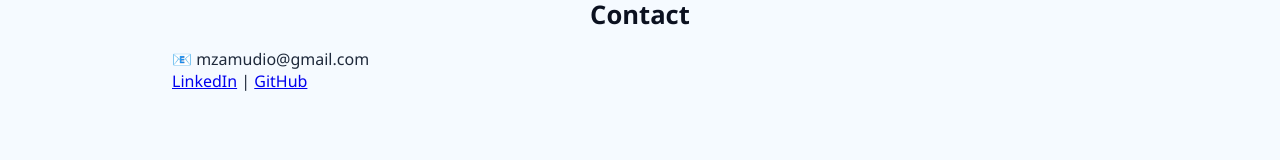
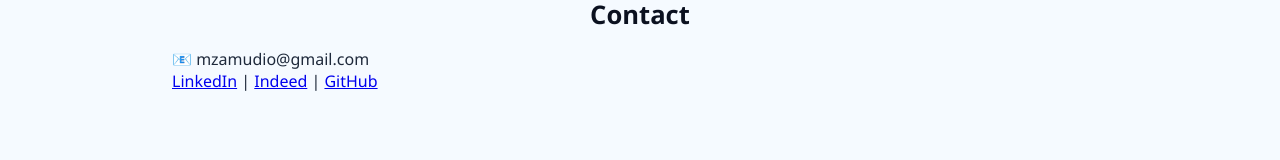
Before and after one commit to mfzamudio/mfzamudio.github.io, a plain HTML site: page index.html in a window 1280 px wide. Shown: the part 2022-2182 px from the top of the page. Drawn offline with Linux system fonts and the light colour scheme.

Commit message:
Update index.html

```diff
--- a/index.html
+++ b/index.html
@@ -121,6 +121,7 @@
       <p>📧 mzamudio@gmail.com</p>
       <p>
         <a href="https://linkedin.com/in/mzamudio" target="_blank">LinkedIn</a> |
+        <a href="https://profile.indeed.com/p/wg2i33u" target="_blank">Indeed</a> |
         <a href="https://github.com/mfzamudio" target="_blank">GitHub</a>
       </p>
     </section>
```
